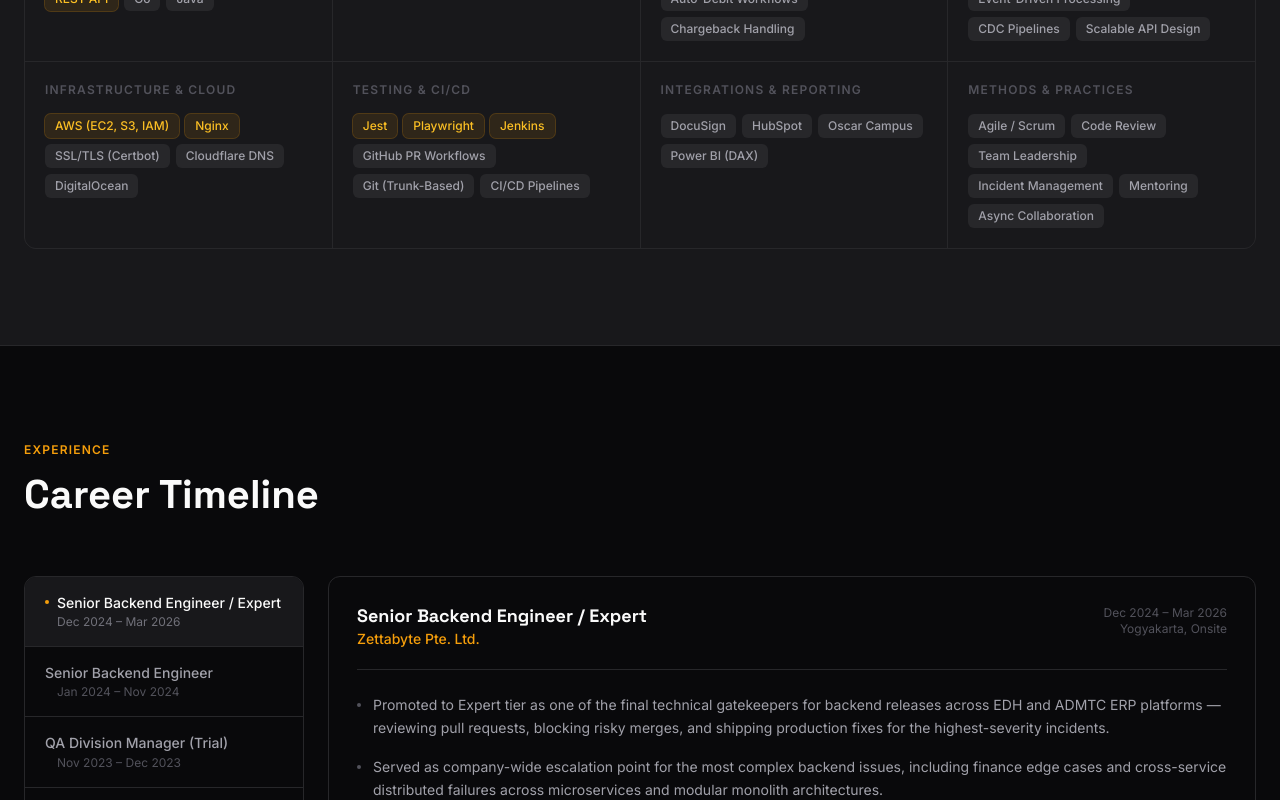
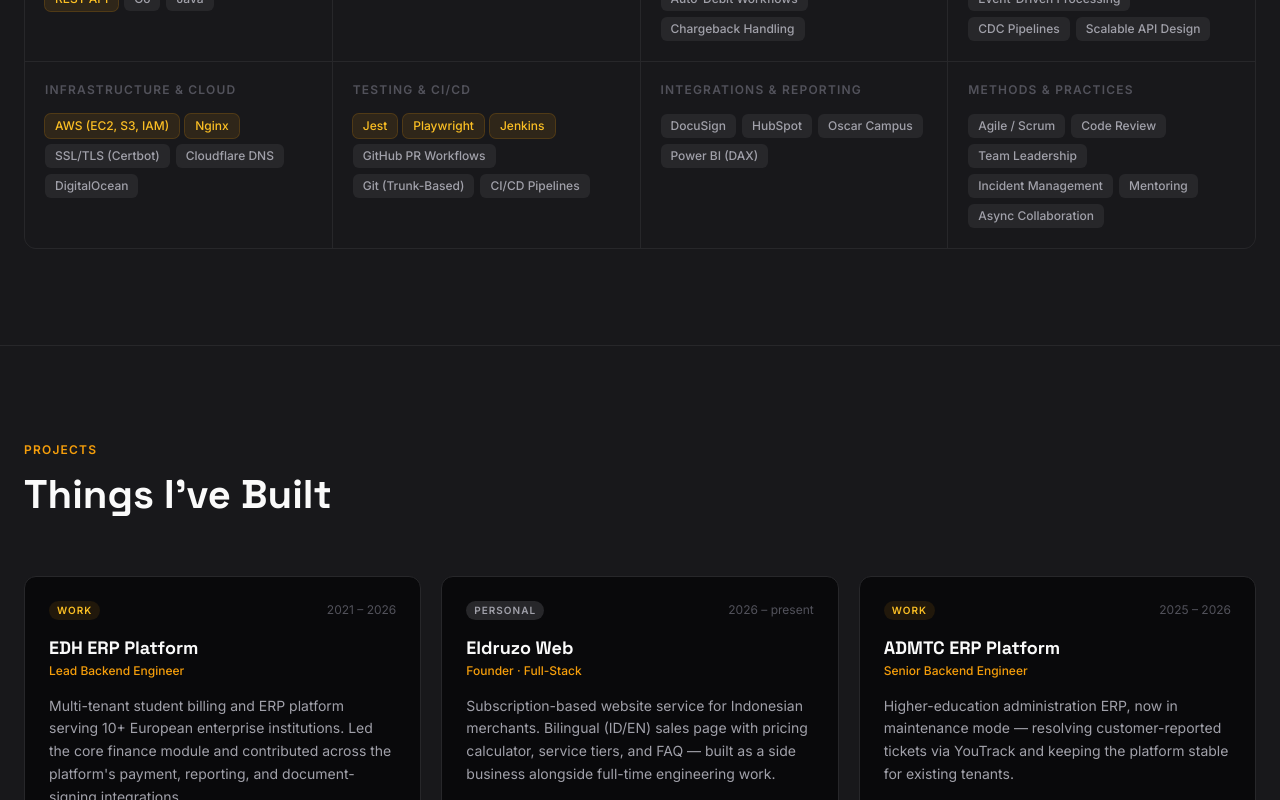
Before and after one commit to eldruzo/my-profile, a React (Vite) app: page / in a window 1280 px wide. Shown: the part 2000-2800 px from the top of the page. Built offline with nearby package versions, Linux system fonts and the light colour scheme.

Commit message:
[My-Profile] Add project section

```diff
--- a/src/App.jsx
+++ b/src/App.jsx
@@ -3,6 +3,7 @@ import Navbar from './components/Navbar'
 import Hero from './components/Hero'
 import About from './components/About'
 import Skills from './components/Skills'
+import Projects from './components/Projects'
 import Experience from './components/Experience'
 import Education from './components/Education'
 import Contact from './components/Contact'
@@ -27,6 +28,7 @@ export default function App() {
         <Hero />
         <About />
         <Skills />
+        <Projects />
         <Experience />
         <Education />
         <Contact />
--- a/src/components/About.jsx
+++ b/src/components/About.jsx
@@ -25,7 +25,7 @@ export default function About() {
 
           {/* Facts */}
           <FadeUp delay={100}>
-            <div className="border border-zinc-200 dark:border-zinc-800 rounded-xl overflow-hidden">
+            <div className="border border-zinc-200 dark:border-zinc-800 rounded-xl overflow-hidden hover:border-zinc-300 dark:hover:border-zinc-600 transition-colors duration-300">
               <div className="px-5 py-3 border-b border-zinc-200 dark:border-zinc-800 bg-zinc-100 dark:bg-zinc-900">
                 <p className="text-xs font-semibold uppercase tracking-widest text-zinc-400 dark:text-zinc-600">Quick Facts</p>
               </div>
--- a/src/components/Contact.jsx
+++ b/src/components/Contact.jsx
@@ -42,7 +42,7 @@ export default function Contact() {
 
           {/* CTA */}
           <FadeUp delay={100}>
-            <div className="border border-zinc-200 dark:border-zinc-800 rounded-xl p-7">
+            <div className="border border-zinc-200 dark:border-zinc-800 rounded-xl p-7 hover:-translate-y-1 hover:border-zinc-300 dark:hover:border-zinc-600 transition-all duration-300">
               <h3 className="font-display text-xl font-bold text-zinc-900 dark:text-zinc-50 mb-3">
                 Open to Opportunities
               </h3>
--- a/src/components/Education.jsx
+++ b/src/components/Education.jsx
@@ -15,7 +15,7 @@ export default function Education() {
         <div className="max-w-xl">
           {education.map((ed, i) => (
             <FadeUp key={i} delay={i * 80}>
-              <div className="border border-zinc-200 dark:border-zinc-800 rounded-xl p-7 bg-zinc-50 dark:bg-zinc-950">
+              <div className="border border-zinc-200 dark:border-zinc-800 rounded-xl p-7 bg-zinc-50 dark:bg-zinc-950 hover:-translate-y-1 hover:border-zinc-300 dark:hover:border-zinc-600 transition-all duration-300">
                 <p className="text-xs font-semibold uppercase tracking-widest text-zinc-400 dark:text-zinc-600 mb-3">
                   {ed.period}
                 </p>
--- a/src/components/Experience.jsx
+++ b/src/components/Experience.jsx
@@ -49,6 +49,7 @@ export default function Experience() {
           {/* Detail panel */}
           <FadeUp delay={80}>
             <div className="border border-zinc-200 dark:border-zinc-800 rounded-xl p-7">
+              <div key={active} className="animate-fade-in">
                 <div className="flex flex-wrap items-start justify-between gap-4 mb-6 pb-5 border-b border-zinc-200 dark:border-zinc-800">
                   <div>
                     <h3 className="font-display text-lg font-bold text-zinc-900 dark:text-zinc-50 leading-tight">
@@ -72,6 +73,7 @@ export default function Experience() {
                     </li>
                   ))}
                 </ul>
+              </div>
             </div>
           </FadeUp>
 
--- a/src/components/Navbar.jsx
+++ b/src/components/Navbar.jsx
@@ -4,6 +4,7 @@ import { meta } from '../data/portfolio'
 const links = [
   { href: '#about', label: 'About' },
   { href: '#skills', label: 'Skills' },
+  { href: '#projects', label: 'Projects' },
   { href: '#experience', label: 'Experience' },
   { href: '#education', label: 'Education' },
   { href: '#contact', label: 'Contact' },
--- /dev/null
+++ b/src/components/Projects.jsx
@@ -0,0 +1,99 @@
+import { projects } from '../data/portfolio'
+import FadeUp from './ui/FadeUp'
+
+function TypeBadge({ type }) {
+  return (
+    <span className={`text-[10px] font-semibold uppercase tracking-widest px-2 py-0.5 rounded-full ${
+      type === 'work'
+        ? 'bg-amber-500/10 text-amber-600 dark:text-amber-400'
+        : 'bg-zinc-200 dark:bg-zinc-800 text-zinc-500 dark:text-zinc-400'
+    }`}>
+      {type === 'work' ? 'Work' : 'Personal'}
+    </span>
+  )
+}
+
+export default function Projects() {
+  return (
+    <section id="projects" className="py-24 border-t border-zinc-200 dark:border-zinc-800 bg-zinc-100 dark:bg-zinc-900">
+      <div className="max-w-8xl mx-auto px-6">
+        <FadeUp>
+          <p className="text-xs font-semibold uppercase tracking-widest text-amber-600 dark:text-amber-500 mb-3">Projects</p>
+          <h2 className="font-display text-[clamp(28px,4vw,40px)] font-bold text-zinc-900 dark:text-zinc-50 leading-tight mb-14">
+            Things I've Built
+          </h2>
+        </FadeUp>
+
+        <div className="grid grid-cols-1 md:grid-cols-2 lg:grid-cols-3 gap-5">
+          {projects.map((project, i) => (
+            <FadeUp key={project.title} delay={i * 100}>
+              <div className="h-full border border-zinc-200 dark:border-zinc-800 rounded-xl p-6 bg-zinc-50 dark:bg-zinc-950 hover:-translate-y-1 hover:border-zinc-300 dark:hover:border-zinc-600 transition-all duration-300 flex flex-col gap-4">
+
+                <div className="flex items-center justify-between gap-3">
+                  <TypeBadge type={project.type} />
+                  <span className="text-xs text-zinc-400 dark:text-zinc-600">{project.period}</span>
+                </div>
+
+                <div className="flex-1 flex flex-col gap-4">
+                  <div>
+                    <h3 className="font-display text-lg font-bold text-zinc-900 dark:text-zinc-50 leading-snug">
+                      {project.title}
+                    </h3>
+                    <p className="text-xs text-amber-600 dark:text-amber-500 font-medium mt-0.5">{project.role}</p>
+                  </div>
+
+                  <p className="text-sm text-zinc-500 dark:text-zinc-400 leading-relaxed">
+                    {project.description}
+                  </p>
+
+                  {project.highlights && (
+                    <div className="flex flex-col gap-1.5">
+                      {project.highlights.map(h => (
+                        <div key={h} className="flex items-center gap-2 text-xs text-zinc-600 dark:text-zinc-400">
+                          <span className="w-1 h-1 rounded-full bg-amber-500 shrink-0" />
+                          {h}
+                        </div>
+                      ))}
+                    </div>
+                  )}
+
+                  {project.subProjects && (
+                    <div>
+                      <p className="text-[10px] font-semibold uppercase tracking-widest text-zinc-400 dark:text-zinc-600 mb-1.5">Modules</p>
+                      <div className="flex flex-wrap gap-1.5">
+                        {project.subProjects.map(sp => (
+                          <span key={sp} className="text-[11px] px-2 py-0.5 rounded-md border border-amber-500/30 text-amber-700 dark:text-amber-400 font-medium">
+                            {sp}
+                          </span>
+                        ))}
+                      </div>
+                    </div>
+                  )}
+                </div>
+
+                <div className="flex flex-wrap items-center gap-1.5 pt-3 border-t border-zinc-200 dark:border-zinc-800">
+                  {project.tags.map(tag => (
+                    <span key={tag} className="text-[11px] px-2 py-0.5 rounded-md bg-zinc-200 dark:bg-zinc-800 text-zinc-600 dark:text-zinc-400 font-medium">
+                      {tag}
+                    </span>
+                  ))}
+                  {project.link && (
+                    <a
+                      href={project.link}
+                      target="_blank"
+                      rel="noopener"
+                      className="ml-auto text-[11px] px-2.5 py-0.5 rounded-md bg-amber-500/10 text-amber-600 dark:text-amber-400 font-semibold hover:bg-amber-500/20 transition-colors shrink-0"
+                    >
+                      View →
+                    </a>
+                  )}
+                </div>
+
+              </div>
+            </FadeUp>
+          ))}
+        </div>
+      </div>
+    </section>
+  )
+}
--- a/src/components/Skills.jsx
+++ b/src/components/Skills.jsx
@@ -15,7 +15,7 @@ export default function Skills() {
         <FadeUp delay={60}>
           <div className="grid grid-cols-1 sm:grid-cols-2 lg:grid-cols-4 gap-px bg-zinc-200 dark:bg-zinc-800 border border-zinc-200 dark:border-zinc-800 rounded-xl overflow-hidden">
             {skillGroups.map((group) => (
-              <div key={group.name} className="bg-zinc-100 dark:bg-zinc-900 p-5">
+              <div key={group.name} className="bg-zinc-100 dark:bg-zinc-900 p-5 hover:bg-zinc-50 dark:hover:bg-zinc-800/60 transition-colors duration-200">
                 <h3 className="text-xs font-semibold uppercase tracking-widest text-zinc-400 dark:text-zinc-600 mb-4">
                   {group.name}
                 </h3>
--- a/src/data/portfolio.js
+++ b/src/data/portfolio.js
@@ -229,6 +229,40 @@ export const additionalExperiences = [
   },
 ]
 
+export const projects = [
+  {
+    title: 'EDH ERP Platform',
+    type: 'work',
+    company: 'Zettabyte / EDH',
+    role: 'Lead Backend Engineer',
+    period: '2021 – 2026',
+    description: 'Multi-tenant student billing and ERP platform serving 10+ European enterprise institutions. Led the core finance module and contributed across the platform\'s payment, reporting, and document-signing integrations.',
+    tags: ['Node.js', 'TypeScript', 'GraphQL', 'MongoDB', 'Stripe', 'Adyen'],
+    subProjects: ['Finance Module', 'Auto-Debit Workflows', 'Power BI Reporting', 'DocuSign Integration'],
+    highlights: ['60,000+ users in production', '~0 finance production incidents', '10+ enterprise tenants'],
+  },
+  {
+    title: 'Eldruzo Web',
+    type: 'personal',
+    company: 'Personal',
+    role: 'Founder · Full-Stack',
+    period: '2026 – present',
+    description: 'Subscription-based website service for Indonesian merchants. Bilingual (ID/EN) sales page with pricing calculator, service tiers, and FAQ — built as a side business alongside full-time engineering work.',
+    tags: ['React', 'Vite', 'Tailwind CSS', 'Framer Motion'],
+    highlights: ['Bilingual ID / EN', 'Subscription pricing tiers', 'Automated client onboarding'],
+    link: `${import.meta.env.BASE_URL}layanan/`,
+  },
+  {
+    title: 'ADMTC ERP Platform',
+    type: 'work',
+    company: 'Zettabyte / ADMTC',
+    role: 'Senior Backend Engineer',
+    period: '2025 – 2026',
+    description: 'Higher-education administration ERP, now in maintenance mode — resolving customer-reported tickets via YouTrack and keeping the platform stable for existing tenants.',
+    tags: ['Node.js', 'TypeScript', 'PostgreSQL', 'Sequelize', 'REST API'],
+  },
+]
+
 export const education = [
   {
     degree: 'Bachelor of Computer Science (S.Kom)',
```
Lines whose indentation alone changed are shown as unchanged.
